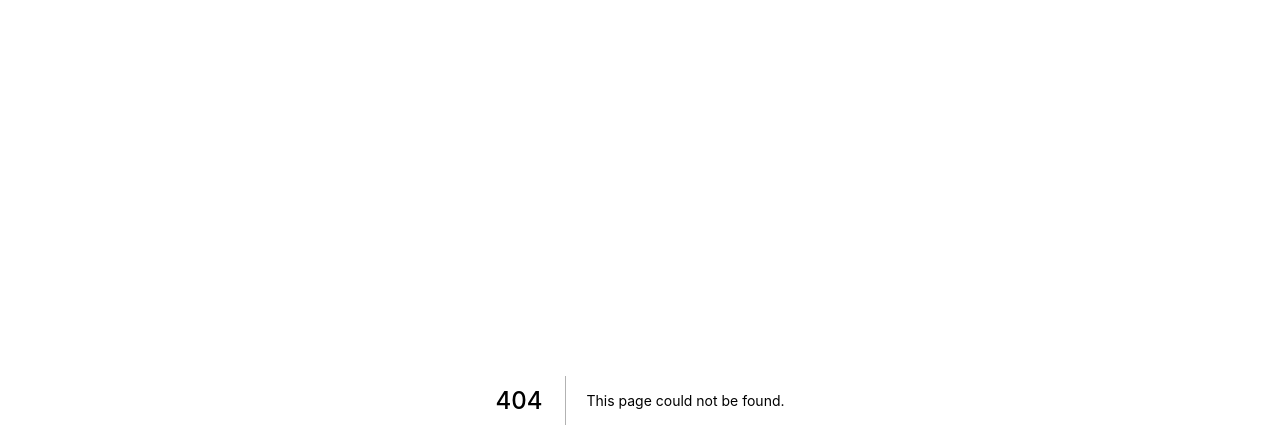
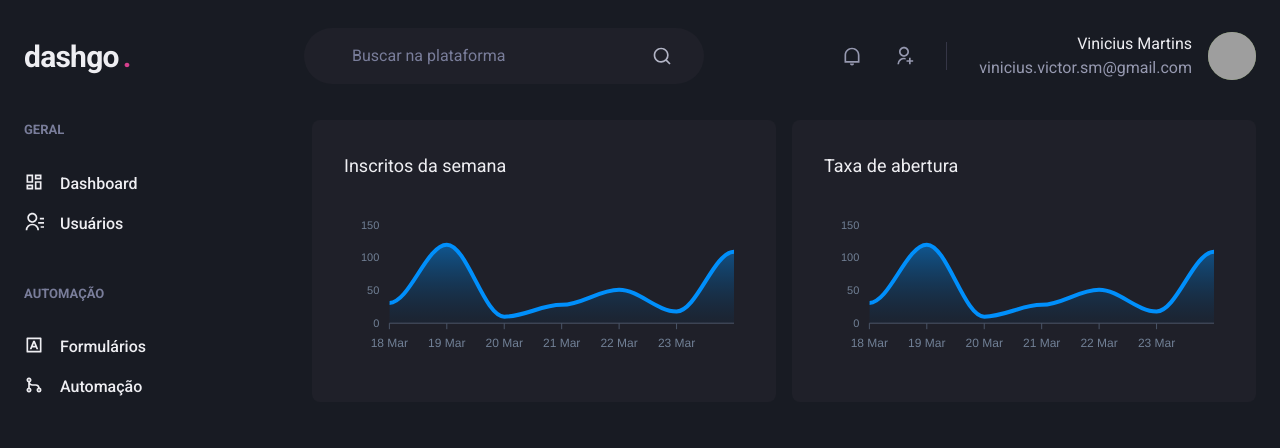
Before and after one commit to martinsvinicius/dashgo, a Next.js app: page /dashboard in a window 1280 px wide. Before the commit this address had no page. Shown: the top 448 px of the page. Built offline with nearby package versions, Linux system fonts and the light colour scheme; grey boxes are pictures that could not be loaded.

Commit message:
finishing header, sidebar and charts

```diff
--- a/package.json
+++ b/package.json
@@ -13,10 +13,13 @@
     "@chakra-ui/react": "^1.6.5",
     "@emotion/react": "^11.4.0",
     "@emotion/styled": "^11.3.0",
+    "apexcharts": "^3.27.2",
     "framer-motion": "^4.1.17",
     "next": "11.0.1",
     "react": "17.0.2",
-    "react-dom": "17.0.2"
+    "react-apexcharts": "^1.3.9",
+    "react-dom": "17.0.2",
+    "react-icons": "^4.2.0"
   },
   "devDependencies": {
     "@types/node": "^16.3.3",
--- /dev/null
+++ b/src/components/Header.tsx
@@ -0,0 +1,77 @@
+import { Flex, Text, Input, Icon, HStack, Box, Avatar } from '@chakra-ui/react';
+import {
+  RiNotificationLine,
+  RiSearchLine,
+  RiUserAddLine,
+} from 'react-icons/ri';
+
+export function Header() {
+  return (
+    <Flex
+      w="100%"
+      as="header"
+      maxWidth={1480}
+      h="20"
+      mx="auto"
+      mt="4"
+      px="6"
+      align="center"
+    >
+      <Text fontSize="3xl" fontWeight="bold" letterSpacing="tight" w="64">
+        dashgo
+        <Text color="pink.500" as="span" ml="1">
+          .
+        </Text>
+      </Text>
+
+      <Flex
+        as="label"
+        flex="1"
+        py="4"
+        px="8"
+        ml="6"
+        maxWidth={400}
+        alignSelf="center"
+        color="gray.200"
+        position="relative"
+        bg="gray.800"
+        borderRadius="full"
+      >
+        <Input
+          color="gray.50"
+          variant="unstyled"
+          px="4"
+          mr="4"
+          placeholder="Buscar na plataforma"
+          _placeholder={{ color: 'gray.400' }}
+        />
+
+        <Icon as={RiSearchLine} alignSelf="center" fontSize="20" />
+      </Flex>
+
+      <Flex align="center" ml="auto">
+        <HStack
+          spacing="8"
+          mx="8"
+          pr="8"
+          py="1"
+          color="gray.300"
+          borderRightWidth={1}
+          borderColor="gray.700"
+        >
+          <Icon as={RiNotificationLine} fontSize="20" />
+          <Icon as={RiUserAddLine} fontSize="20" />
+        </HStack>
+
+        <Flex align="center">
+          <Box mr="4" textAlign="right">
+            <Text>Vinicius Martins</Text>
+            <Text color="gray.300">vinicius.victor.sm@gmail.com</Text>
+          </Box>
+
+          <Avatar size="md" name="Vinicius Martins" src="https://github.com/vinicius5g.png" />
+        </Flex>
+      </Flex>
+    </Flex>
+  );
+}
--- /dev/null
+++ b/src/components/Sidebar.tsx
@@ -0,0 +1,37 @@
+import { Box, Icon, Link, Stack, Text } from '@chakra-ui/react';
+import { RiContactsLine, RiDashboardLine, RiGitMergeLine, RiInputMethodLine } from 'react-icons/ri';
+
+export function Sidebar() {
+  return (
+    <Box as="aside" w="64" mr="8">
+      <Stack spacing="12" align="flex-start">
+        <Box>
+          <Text fontWeight="bold" color="gray.400" fontSize="small">GERAL</Text>
+          <Stack spacing="4" mt="8" align="stretch">
+            <Link display="flex" alignContent="center">
+              <Icon as={RiDashboardLine} fontSize="20" />
+              <Text ml="4" fontWeight="medium">Dashboard</Text>
+            </Link>
+            <Link display="flex" alignContent="center">
+              <Icon as={RiContactsLine} fontSize="20" />
+              <Text ml="4" fontWeight="medium">Usuários</Text>
+            </Link>
+          </Stack>
+        </Box>
+        <Box>
+          <Text fontWeight="bold" color="gray.400" fontSize="small">AUTOMAÇÃO</Text>
+          <Stack spacing="4" mt="8" align="stretch">
+            <Link display="flex" alignContent="center">
+              <Icon as={RiInputMethodLine} fontSize="20" />
+              <Text ml="4" fontWeight="medium">Formulários</Text>
+            </Link>
+            <Link display="flex" alignContent="center">
+              <Icon as={RiGitMergeLine} fontSize="20" />
+              <Text ml="4" fontWeight="medium">Automação</Text>
+            </Link>
+          </Stack>
+        </Box>
+      </Stack>
+    </Box>
+  );
+}
--- /dev/null
+++ b/src/pages/dashboard/index.tsx
@@ -0,0 +1,94 @@
+import { Flex, SimpleGrid, Box, Text, theme } from '@chakra-ui/react';
+import dynamic from 'next/dynamic';
+
+import { Header } from '../../components/Header';
+import { Sidebar } from '../../components/Sidebar';
+
+import { ApexOptions } from 'apexcharts';
+
+const Chart = dynamic(() => import('react-apexcharts'), {
+  ssr: false,
+});
+
+const options: ApexOptions = {
+  chart: {
+    toolbar: {
+      show: false,
+    },
+    zoom: {
+      enabled: false,
+    },
+    foreColor: theme.colors.gray[500],
+  },
+  grid: {
+    show: false,
+  },
+  dataLabels: {
+    enabled: false,
+  },
+  tooltip: {
+    enabled: false,
+  },
+  xaxis: {
+    type: 'datetime',
+    axisBorder: {
+      color: theme.colors.gray[600],
+    },
+    axisTicks: {
+      color: theme.colors.gray[600],
+    },
+    categories: [
+      '2021-03-18T00:00:00.000Z',
+      '2021-03-19T00:00:00.000Z',
+      '2021-03-20T00:00:00.000Z',
+      '2021-03-21T00:00:00.000Z',
+      '2021-03-22T00:00:00.000Z',
+      '2021-03-23T00:00:00.000Z',
+      '2021-03-24T00:00:00.000Z',
+    ]
+  },
+  fill: {
+    opacity: 0.3,
+    type: 'gradient',
+    gradient: {
+      shade: 'dark',
+      opacityFrom: 0.7,
+      opacityTo: 0.3
+    }
+  }
+};
+
+const series = [
+  {
+    name: 'series1',
+    data: [31, 120, 10, 28, 51, 18, 109],
+  },
+];
+
+export default function Dashboard() {
+  return (
+    <Flex direction="column" minH="100vh">
+      <Header />
+
+      <Flex width="100%" my="6" maxWidth={1480} mx="auto" px="6">
+        <Sidebar />
+
+        <SimpleGrid flex="1" gap="4" minChildWidth="320px" align="flex-start">
+          <Box p="8" bg="gray.800" borderRadius="8" pb="4">
+            <Text fontSize="lg" mb="4">
+              Inscritos da semana
+            </Text>
+            <Chart options={options} series={series} type="area" height={160} />
+          </Box>
+
+          <Box p="8" bg="gray.800" borderRadius="8">
+            <Text fontSize="lg" mb="4">
+              Taxa de abertura
+            </Text>
+            <Chart options={options} series={series} type="area" height={160} />
+          </Box>
+        </SimpleGrid>
+      </Flex>
+    </Flex>
+  );
+}
```
Also changed, not shown: 1 other file (tests, documents, lock files or other folders).
